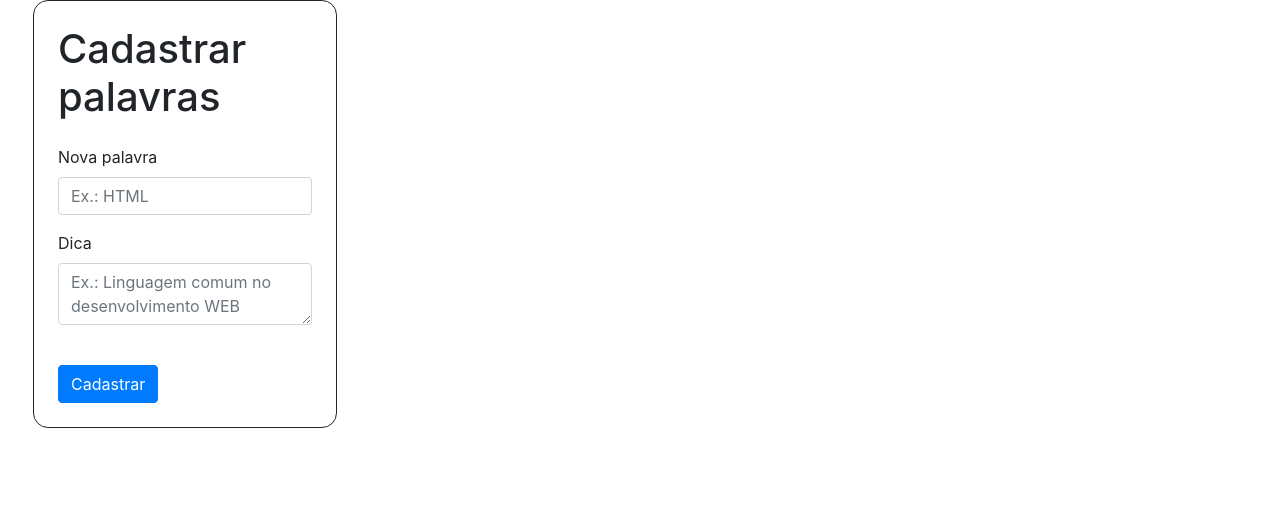
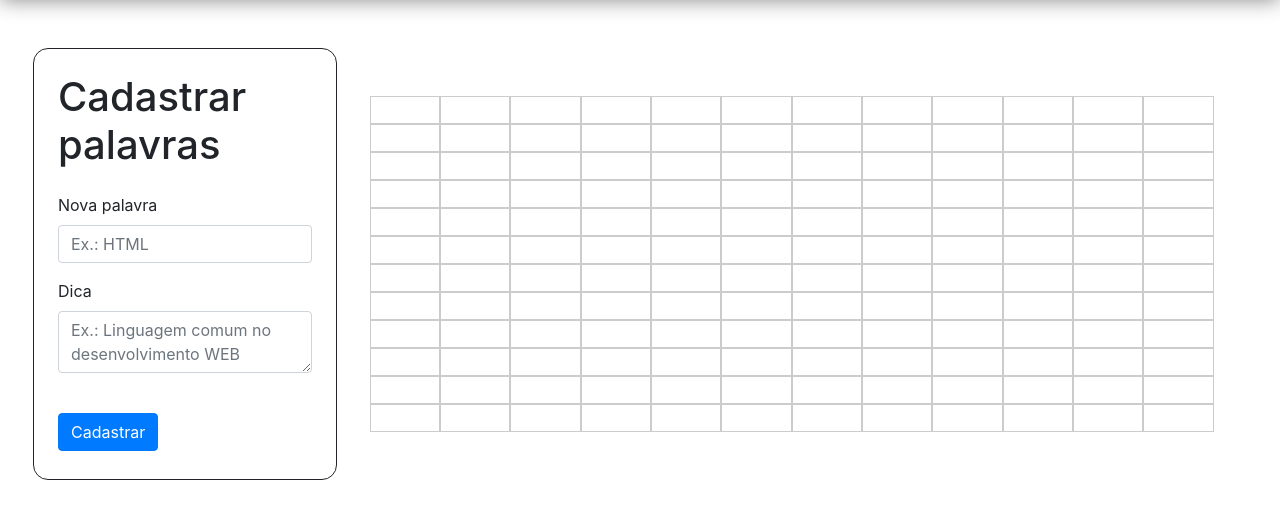
Before and after one commit to felipemarchi/palavras-cruzadas-php, a PHP site: page / in a window 1280 px wide. Shown: the part 144-671 px from the top of the page. Run offline with PHP 8.4, Linux system fonts and the light colour scheme.

Commit message:
Adição do tabuleiro e detalhes de estilo

```diff
--- a/css/main.css
+++ b/css/main.css
@@ -3,8 +3,14 @@
     border: 1px solid;
     border-radius: 15px;
 }
+a.disabled {
+    pointer-events: none;
+}
 
 /* HEADER */
+nav {
+    box-shadow: 0 0 20px #888;
+}
 nav img {
     max-width: 3rem;
 }
@@ -12,3 +18,18 @@ nav img {
     color: #007bff;
     background-color: #fff;
 }
+
+/* ÁREA DO JOGO */
+.col-1 {
+    padding: 0;
+}
+.col-1 input {
+    width: 100%;
+    text-align: center;
+    text-transform: uppercase;
+    border: 1px solid #ccc;
+}
+.col-1 input[disabled] {
+    background: #000;
+    border: 1px solid #000;
+}
--- a/index.html
+++ b/index.html
@@ -24,7 +24,7 @@
                 <a href="" data-toggle="tooltip" title="Home"><img src="arquivos/favicon.png" alt="Ícone quadriculado"></a>
             </li>
             <li class="nav-item">
-                <a class="nav-link active" href="javascript:btnNovoJogo()">Novo jogo</a>
+                <a class="nav-link active" href="javascript:jogoTeste()">Novo jogo</a>
             </li>
             <li class="nav-item dropdown">
                 <a class="nav-link dropdown-toggle" data-toggle="dropdown" href="#" role="button" aria-haspopup="true"
@@ -41,7 +41,7 @@
     </nav>
 
     <!-- CONTEUDO -->
-    <div class="pr-5 pb-5 pl-5">
+    <section class="p-5">
         <div class="row">
 
             <!-- AREA DE FORMULARIOS -->
@@ -72,12 +72,196 @@
             </div>
 
             <!-- AREA DO JOGO -->
-            <div class="col-md-9 p-4">
-                <div id="div-jogo"></div>
+            <div class="col-md-9 p-5">
+                <div id="div-jogo">
+
+                    <!-- 12 Linhas com 12 Colunas -->
+                    <div class="row">
+                        <div class="col-1"><input type="text" maxlength="1" id="c1"></div>
+                        <div class="col-1"><input type="text" maxlength="1" id="c2"></div>
+                        <div class="col-1"><input type="text" maxlength="1" id="c3"></div>
+                        <div class="col-1"><input type="text" maxlength="1" id="c4"></div>
+                        <div class="col-1"><input type="text" maxlength="1" id="c5"></div>
+                        <div class="col-1"><input type="text" maxlength="1" id="c6"></div>
+                        <div class="col-1"><input type="text" maxlength="1" id="c7"></div>
+                        <div class="col-1"><input type="text" maxlength="1" id="c8"></div>
+                        <div class="col-1"><input type="text" maxlength="1" id="c9"></div>
+                        <div class="col-1"><input type="text" maxlength="1" id="c10"></div>
+                        <div class="col-1"><input type="text" maxlength="1" id="c11"></div>
+                        <div class="col-1"><input type="text" maxlength="1" id="c12"></div>
+                    </div>
+
+                    <div class="row">
+                        <div class="col-1"><input type="text" maxlength="1" id="c13"></div>
+                        <div class="col-1"><input type="text" maxlength="1" id="c14"></div>
+                        <div class="col-1"><input type="text" maxlength="1" id="c15"></div>
+                        <div class="col-1"><input type="text" maxlength="1" id="c16"></div>
+                        <div class="col-1"><input type="text" maxlength="1" id="c17"></div>
+                        <div class="col-1"><input type="text" maxlength="1" id="c18"></div>
+                        <div class="col-1"><input type="text" maxlength="1" id="c19"></div>
+                        <div class="col-1"><input type="text" maxlength="1" id="c20"></div>
+                        <div class="col-1"><input type="text" maxlength="1" id="c21"></div>
+                        <div class="col-1"><input type="text" maxlength="1" id="c22"></div>
+                        <div class="col-1"><input type="text" maxlength="1" id="c23"></div>
+                        <div class="col-1"><input type="text" maxlength="1" id="c24"></div>
+                    </div>
+
+                    <div class="row">
+                        <div class="col-1"><input type="text" maxlength="1" id="c25"></div>
+                        <div class="col-1"><input type="text" maxlength="1" id="c26"></div>
+                        <div class="col-1"><input type="text" maxlength="1" id="c27"></div>
+                        <div class="col-1"><input type="text" maxlength="1" id="c28"></div>
+                        <div class="col-1"><input type="text" maxlength="1" id="c29"></div>
+                        <div class="col-1"><input type="text" maxlength="1" id="c30"></div>
+                        <div class="col-1"><input type="text" maxlength="1" id="c31"></div>
+                        <div class="col-1"><input type="text" maxlength="1" id="c32"></div>
+                        <div class="col-1"><input type="text" maxlength="1" id="c33"></div>
+                        <div class="col-1"><input type="text" maxlength="1" id="c34"></div>
+                        <div class="col-1"><input type="text" maxlength="1" id="c35"></div>
+                        <div class="col-1"><input type="text" maxlength="1" id="c36"></div>
+                    </div>
+
+                    <div class="row">
+                        <div class="col-1"><input type="text" maxlength="1" id="c37"></div>
+                        <div class="col-1"><input type="text" maxlength="1" id="c38"></div>
+                        <div class="col-1"><input type="text" maxlength="1" id="c39"></div>
+                        <div class="col-1"><input type="text" maxlength="1" id="c40"></div>
+                        <div class="col-1"><input type="text" maxlength="1" id="c41"></div>
+                        <div class="col-1"><input type="text" maxlength="1" id="c42"></div>
+                        <div class="col-1"><input type="text" maxlength="1" id="c43"></div>
+                        <div class="col-1"><input type="text" maxlength="1" id="c44"></div>
+                        <div class="col-1"><input type="text" maxlength="1" id="c45"></div>
+                        <div class="col-1"><input type="text" maxlength="1" id="c46"></div>
+                        <div class="col-1"><input type="text" maxlength="1" id="c47"></div>
+                        <div class="col-1"><input type="text" maxlength="1" id="c48"></div>
+                    </div>
+
+                    <div class="row">
+                        <div class="col-1"><input type="text" maxlength="1" id="c49"></div>
+                        <div class="col-1"><input type="text" maxlength="1" id="c50"></div>
+                        <div class="col-1"><input type="text" maxlength="1" id="c51"></div>
+                        <div class="col-1"><input type="text" maxlength="1" id="c52"></div>
+                        <div class="col-1"><input type="text" maxlength="1" id="c53"></div>
+                        <div class="col-1"><input type="text" maxlength="1" id="c54"></div>
+                        <div class="col-1"><input type="text" maxlength="1" id="c55"></div>
+                        <div class="col-1"><input type="text" maxlength="1" id="c56"></div>
+                        <div class="col-1"><input type="text" maxlength="1" id="c57"></div>
+                        <div class="col-1"><input type="text" maxlength="1" id="c58"></div>
+                        <div class="col-1"><input type="text" maxlength="1" id="c59"></div>
+                        <div class="col-1"><input type="text" maxlength="1" id="c60"></div>
+                    </div>
+
+                    <div class="row">
+                        <div class="col-1"><input type="text" maxlength="1" id="c61"></div>
+                        <div class="col-1"><input type="text" maxlength="1" id="c62"></div>
+                        <div class="col-1"><input type="text" maxlength="1" id="c63"></div>
+                        <div class="col-1"><input type="text" maxlength="1" id="c64"></div>
+                        <div class="col-1"><input type="text" maxlength="1" id="c65"></div>
+                        <div class="col-1"><input type="text" maxlength="1" id="c66"></div>
+                        <div class="col-1"><input type="text" maxlength="1" id="c67"></div>
+                        <div class="col-1"><input type="text" maxlength="1" id="c68"></div>
+                        <div class="col-1"><input type="text" maxlength="1" id="c69"></div>
+                        <div class="col-1"><input type="text" maxlength="1" id="c70"></div>
+                        <div class="col-1"><input type="text" maxlength="1" id="c71"></div>
+                        <div class="col-1"><input type="text" maxlength="1" id="c72"></div>
+                    </div>
+
+                    <div class="row">
+                        <div class="col-1"><input type="text" maxlength="1" id="c73"></div>
+                        <div class="col-1"><input type="text" maxlength="1" id="c74"></div>
+                        <div class="col-1"><input type="text" maxlength="1" id="c75"></div>
+                        <div class="col-1"><input type="text" maxlength="1" id="c76"></div>
+                        <div class="col-1"><input type="text" maxlength="1" id="c77"></div>
+                        <div class="col-1"><input type="text" maxlength="1" id="c78"></div>
+                        <div class="col-1"><input type="text" maxlength="1" id="c79"></div>
+                        <div class="col-1"><input type="text" maxlength="1" id="c80"></div>
+                        <div class="col-1"><input type="text" maxlength="1" id="c81"></div>
+                        <div class="col-1"><input type="text" maxlength="1" id="c82"></div>
+                        <div class="col-1"><input type="text" maxlength="1" id="c83"></div>
+                        <div class="col-1"><input type="text" maxlength="1" id="c84"></div>
+                    </div>
+
+                    <div class="row">
+                        <div class="col-1"><input type="text" maxlength="1" id="c85"></div>
+                        <div class="col-1"><input type="text" maxlength="1" id="c86"></div>
+                        <div class="col-1"><input type="text" maxlength="1" id="c87"></div>
+                        <div class="col-1"><input type="text" maxlength="1" id="c88"></div>
+                        <div class="col-1"><input type="text" maxlength="1" id="c89"></div>
+                        <div class="col-1"><input type="text" maxlength="1" id="c90"></div>
+                        <div class="col-1"><input type="text" maxlength="1" id="c91"></div>
+                        <div class="col-1"><input type="text" maxlength="1" id="c92"></div>
+                        <div class="col-1"><input type="text" maxlength="1" id="c93"></div>
+                        <div class="col-1"><input type="text" maxlength="1" id="c94"></div>
+                        <div class="col-1"><input type="text" maxlength="1" id="c95"></div>
+                        <div class="col-1"><input type="text" maxlength="1" id="c96"></div>
+                    </div>
+
+                    <div class="row">
+                        <div class="col-1"><input type="text" maxlength="1" id="c97"></div>
+                        <div class="col-1"><input type="text" maxlength="1" id="c98"></div>
+                        <div class="col-1"><input type="text" maxlength="1" id="c99"></div>
+                        <div class="col-1"><input type="text" maxlength="1" id="c100"></div>
+                        <div class="col-1"><input type="text" maxlength="1" id="c101"></div>
+                        <div class="col-1"><input type="text" maxlength="1" id="c102"></div>
+                        <div class="col-1"><input type="text" maxlength="1" id="c103"></div>
+                        <div class="col-1"><input type="text" maxlength="1" id="c104"></div>
+                        <div class="col-1"><input type="text" maxlength="1" id="c105"></div>
+                        <div class="col-1"><input type="text" maxlength="1" id="c106"></div>
+                        <div class="col-1"><input type="text" maxlength="1" id="c107"></div>
+                        <div class="col-1"><input type="text" maxlength="1" id="c108"></div>
+                    </div>
+
+                    <div class="row">
+                        <div class="col-1"><input type="text" maxlength="1" id="c109"></div>
+                        <div class="col-1"><input type="text" maxlength="1" id="c110"></div>
+                        <div class="col-1"><input type="text" maxlength="1" id="c111"></div>
+                        <div class="col-1"><input type="text" maxlength="1" id="c112"></div>
+                        <div class="col-1"><input type="text" maxlength="1" id="c113"></div>
+                        <div class="col-1"><input type="text" maxlength="1" id="c114"></div>
+                        <div class="col-1"><input type="text" maxlength="1" id="c115"></div>
+                        <div class="col-1"><input type="text" maxlength="1" id="c116"></div>
+                        <div class="col-1"><input type="text" maxlength="1" id="c117"></div>
+                        <div class="col-1"><input type="text" maxlength="1" id="c118"></div>
+                        <div class="col-1"><input type="text" maxlength="1" id="c119"></div>
+                        <div class="col-1"><input type="text" maxlength="1" id="c120"></div>
+                    </div>
+
+                    <div class="row">
+                        <div class="col-1"><input type="text" maxlength="1" id="c121"></div>
+                        <div class="col-1"><input type="text" maxlength="1" id="c122"></div>
+                        <div class="col-1"><input type="text" maxlength="1" id="c123"></div>
+                        <div class="col-1"><input type="text" maxlength="1" id="c124"></div>
+                        <div class="col-1"><input type="text" maxlength="1" id="c125"></div>
+                        <div class="col-1"><input type="text" maxlength="1" id="c126"></div>
+                        <div class="col-1"><input type="text" maxlength="1" id="c127"></div>
+                        <div class="col-1"><input type="text" maxlength="1" id="c128"></div>
+                        <div class="col-1"><input type="text" maxlength="1" id="c129"></div>
+                        <div class="col-1"><input type="text" maxlength="1" id="c130"></div>
+                        <div class="col-1"><input type="text" maxlength="1" id="c131"></div>
+                        <div class="col-1"><input type="text" maxlength="1" id="c132"></div>
+                    </div>
+
+                    <div class="row">
+                        <div class="col-1"><input type="text" maxlength="1" id="c133"></div>
+                        <div class="col-1"><input type="text" maxlength="1" id="c134"></div>
+                        <div class="col-1"><input type="text" maxlength="1" id="c135"></div>
+                        <div class="col-1"><input type="text" maxlength="1" id="c136"></div>
+                        <div class="col-1"><input type="text" maxlength="1" id="c137"></div>
+                        <div class="col-1"><input type="text" maxlength="1" id="c138"></div>
+                        <div class="col-1"><input type="text" maxlength="1" id="c139"></div>
+                        <div class="col-1"><input type="text" maxlength="1" id="c140"></div>
+                        <div class="col-1"><input type="text" maxlength="1" id="c141"></div>
+                        <div class="col-1"><input type="text" maxlength="1" id="c142"></div>
+                        <div class="col-1"><input type="text" maxlength="1" id="c143"></div>
+                        <div class="col-1"><input type="text" maxlength="1" id="c144"></div>
+                    </div>
+
+                </div>
             </div>
 
+        <!-- Fecha row -->
         </div>
-    </div>
+    </section>
 
     <!-- AUTENTICACAO CLIENTSIDE -->
     <script>
```
